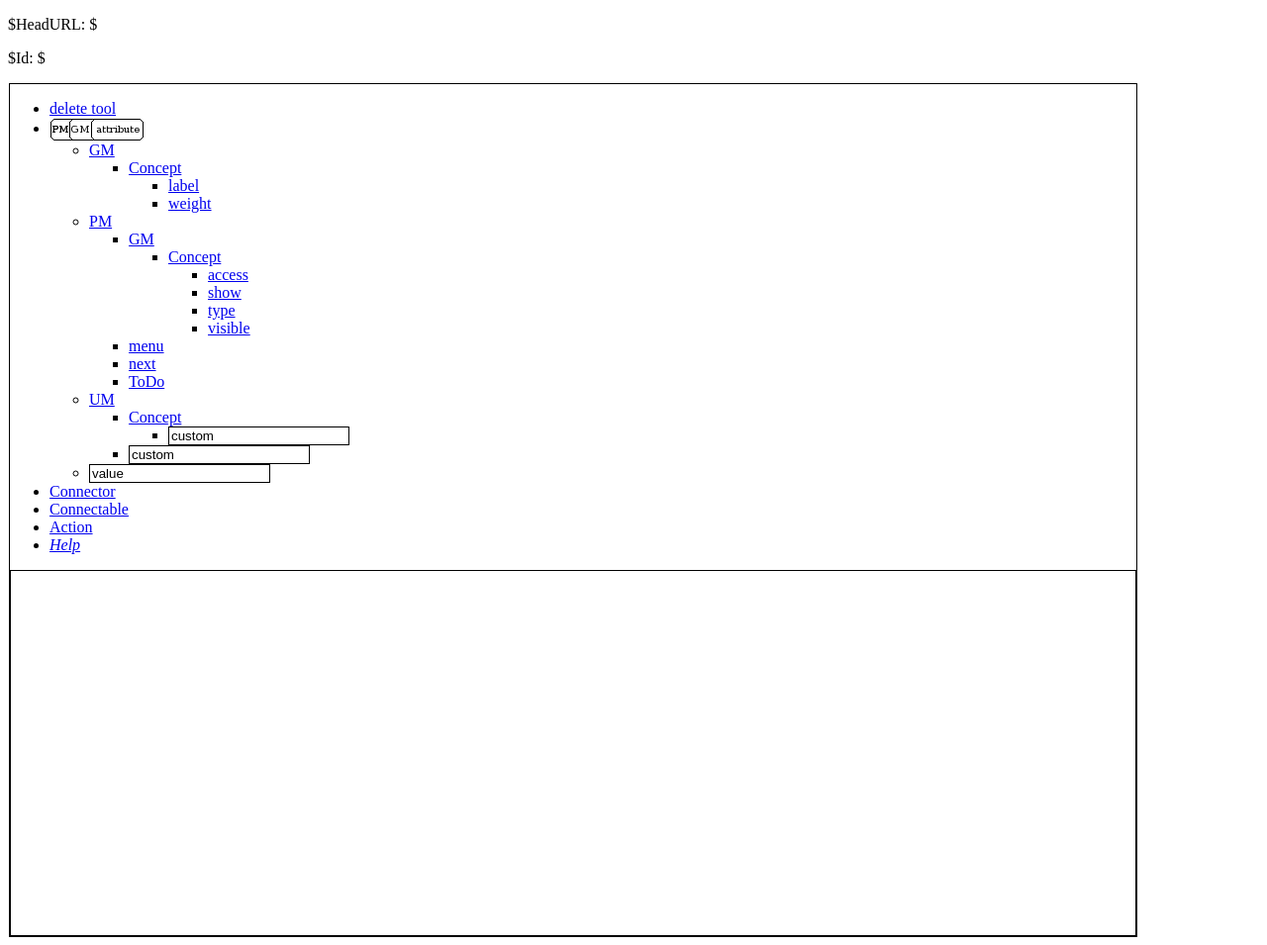
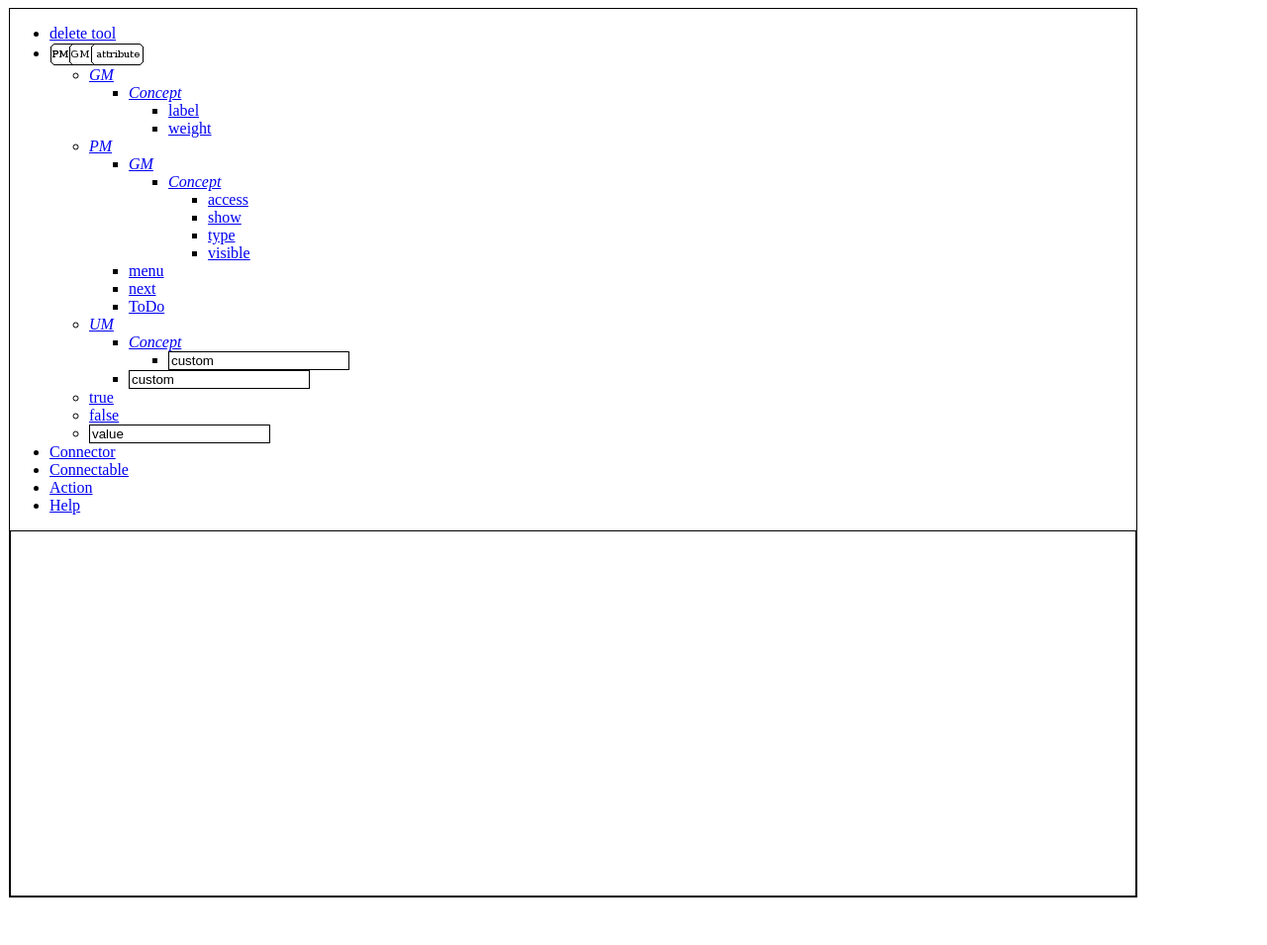
Before and after one commit to jbothma/visual_lag_ide, a PHP site: page /visual_editor.htm in a window 1280 px wide. Shown: the whole page at 99% size. After the commit the page ends 907 px from the top, so only its background shows below. Run offline with PHP 8.4, Linux system fonts and the light colour scheme.

Commit message:
Appearance changes for ease of use.

```diff
--- a/visual/action.css
+++ b/visual/action.css
@@ -1,9 +1,13 @@
+.action {
+	height:		65px;
+	background-color:	white;
+}
 .action-child {
 	position:	relative;
 	top:		0px;
 	left:		0px;
 }
-#workspace{
+#dev-workspace{
 	position:	relative;
 	top:		0px;
 	left:		0px;
@@ -13,21 +17,19 @@
 }
 .action-child-container {
 	min-width:	20px;
-	min-height:	20px;
 	border:		1px solid black;
 	padding:	1px;
 	margin:		1px;
 	float:		left;
 }
 .action-attribute-container {
-	min-width:		50px;
-	min-height:		50px;
+	min-width:	50px;
+	min-height:	50px;
+	height:		59px;
 }
 .action-operator-container {
 	position:	relative;
-	top:		16px;	// we know the height of of attributes so we know what height to expect an action block to be.
-}
-.action-value-container {
+	top:		16px;	/* we know the height of of attributes so we know what height to expect an action block to be.*/
 }
 .operator-select {
 	font-size:	1.5em;
--- a/visual/action.js
+++ b/visual/action.js
@@ -14,6 +14,8 @@ getMyY().use('dd-drag','dd-proxy','dd-drop','node','event', function (Y) {
 
 	LAGVEActn.newAction = function(targetId) {
 		var action = LAGVECon.newConnectable(targetId);
+
+		action.addClass('action');
 
 		var attributeContainer	= Y.Node.create( '<div class="action-attribute-container action-child-container"></div>' );
 		var valueContainer		= Y.Node.create( '<div class="action-attribute-container action-child-container"></div>' );
--- a/visual/connector.css
+++ b/visual/connector.css
@@ -3,19 +3,19 @@
 	width: 		5px;
 	height:		5px;
 	position:	absolute;
-	z-index:	200;
+	z-index:	1;
 }
 .horiz {
 	background:	#ff0000;
 	height:		3px;
 	position:	absolute;
-	z-index:	100;
+	/*z-index:	100;*/
 }
 .topVert,.botVert{
 	background:	#ff0000;
 	width:		3px;
 	position:	absolute;
-	z-index:	100;
+	/*z-index:	100;*/
 }
 .connectable {
 	border:		2px solid #2222FF;
@@ -25,7 +25,7 @@
 	position: 	absolute;
 	top:		50px;
 	left:		50px;
-	z-index:	50;
+	/*z-index:	50;*/
 }
 .connPoint {
 	border:		2px solid #22AA22;
--- a/visual/utility.js
+++ b/visual/utility.js
@@ -3,13 +3,16 @@ function isset(variable)
 	return ( typeof(variable) == "undefined" || variable == null )?  false: true;
 }
 
+/**
+ * Make function to allow each use of YUI3 to use the same YUI instance.
+ */
 function getMyY() {
 	if (typeof(myY) != "undefined" && myY != null) {
 		//alert('myY was set, returning.');
 		return myY;
 	} else {
 		//alert('no myY, creating and returning.');
-		// Create global YUI3 object
+		// Create global YUI3 instance
 		myY = YUI({ filter:'min' });
 		return myY;
 	}
--- a/visual/visual_editor.htm
+++ b/visual/visual_editor.htm
@@ -1,5 +1,9 @@
 <!DOCTYPE HTML PUBLIC "-//W3C//DTD HTML 4.01//EN" "http://www.w3.org/TR/html4/strict.dtd">
 <html>
+	<!--
+		$HeadURL: $
+		$Id: $
+	-->
 	<head>
 		<meta http-equiv="Content-Type" content="text/html; charset=iso-8859-1">
 		<title>Visual LAG Editor</title>
@@ -16,16 +20,8 @@
 		<script type="text/javascript" src="connector.js"></script>
 		<script type="text/javascript" src="action.js"></script>
 
-		<style type="text/css">
-			.yui-menu-label {
-				z-index:	500;
-			}
-		</style>
-
 	</head>
 	<body onload="" class="yui-skin-sam">
-		<p>$HeadURL: $</p>
-		<p>$Id: $</p>
 		<div id="VE-window">
 			<div id="VE-menu-container">
 				<div id="VE-menu" class="yui-menu yui-menu-horizontal">
@@ -33,7 +29,7 @@
 						<ul class="first-of-type">
 							<!-- Menu items -->
 							<li class="yui-menuitem">
-								<a class="yui-menuitem-content" href="javascript:alert('delete tool not implemented yet!')">delete tool</a>
+								<a class="yui-menuitem-content" href="javascript:alert('Delete not yet implemented.\nPlease refresh page to clear contents.')">delete tool</a>
 							</li>
 							<li class="yui-menuitem">
 								<a class="yui-menu-label" href="#LAG-Attr-Menu">
@@ -43,12 +39,12 @@
 									<div class="yui-menu-content">
 										<ul>
 											<li>
-												<a class="yui-menu-label" href="#GM">GM</a>
+												<a class="yui-menu-label" href="#GM"><em>GM</em></a>
 												<div id="GM" class="yui-menu">
 													<div class="yui-menu-content">
 														<ul>
 															<li>
-																<a class="yui-menu-label" href="#GM-Concept">Concept</a>
+																<a class="yui-menu-label" href="#GM-Concept"><em>Concept</em></a>
 																<div id="GM-Concept" class="yui-menu">
 																	<div class="yui-menu-content">
 																		<ul>
@@ -68,17 +64,17 @@
 											</li>
 
 											<li>
-												<a class="yui-menu-label" href="#PM">PM</a>
+												<a class="yui-menu-label" href="#PM"><em>PM</em></a>
 												<div id="PM" class="yui-menu">
 													<div class="yui-menu-content">
 														<ul>
 															<li>
-																<a class="yui-menu-label" href="#PM-GM">GM</a>
+																<a class="yui-menu-label" href="#PM-GM"><em>GM</em></a>
 																<div id="PM-GM" class="yui-menu">
 																	<div class="yui-menu-content">
 																		<ul>
 																			<li>
-																				<a class="yui-menu-label" href="#PM-GM-Concept">Concept</a>
+																				<a class="yui-menu-label" href="#PM-GM-Concept"><em>Concept</em></a>
 																				<div id="PM-GM-Concept" class="yui-menu">
 																					<div class="yui-menu-content">
 																						<ul>
@@ -117,12 +113,12 @@
 											</li>
 
 											<li>
-												<a class="yui-menu-label" href="#UM">UM</a>
+												<a class="yui-menu-label" href="#UM"><em>UM</em></a>
 												<div id="UM" class="yui-menu">
 													<div class="yui-menu-content">
 														<ul>
 															<li>
-																<a class="yui-menu-label" href="#UM-Concept">Concept</a>
+																<a class="yui-menu-label" href="#UM-Concept"><em>Concept</em></a>
 																<div id="UM-Concept" class="yui-menu">
 																	<div class="yui-menu-content">
 																		<ul>
@@ -152,6 +148,12 @@
 													</div>
 												</div> <!-- end UM -->
 											</li>
+											<li>
+												<a class="yui-menuitem-content" href="#" onclick="LAGVEAttr.insertNewAttr(['true'],'VE-workspace')">true</a>
+											</li>
+											<li>
+												<a class="yui-menuitem-content" href="#" onclick="LAGVEAttr.insertNewAttr(['false'],'VE-workspace')">false</a>
+											</li>
 											<li class="yui-menuitem">
 												<form
 													action="#"
@@ -175,7 +177,7 @@
 								<a class="yui-menuitem-content" href="#" onclick="LAGVEActn.newAction('VE-workspace')">Action</a>
 							</li>
 							<li class="yui-menuitem">
-								<a class="yui-menuitem-content" href="#" onclick="showHelp()"><em>Help</em></a>
+								<a class="yui-menuitem-content" href="#" onclick="showHelp()">Help</a>
 							</li>
 						</ul>
 					</div>
```
